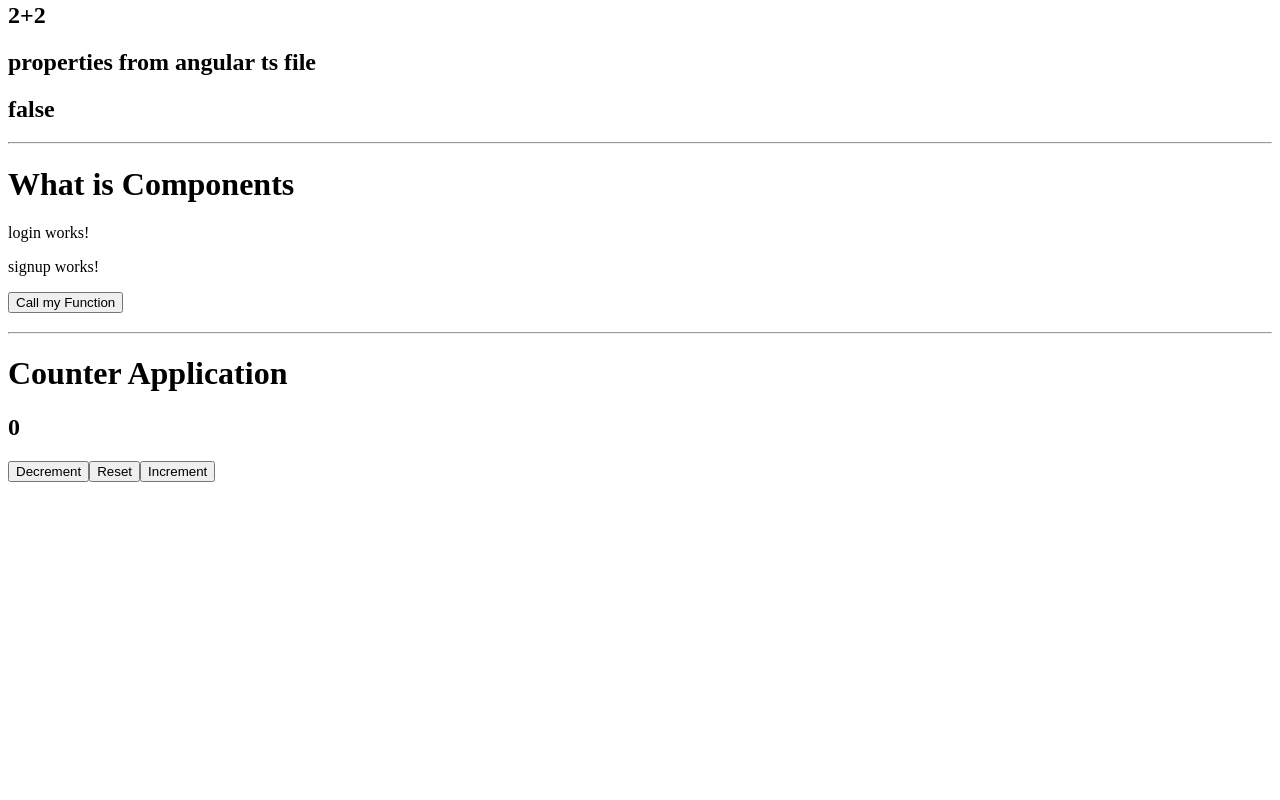
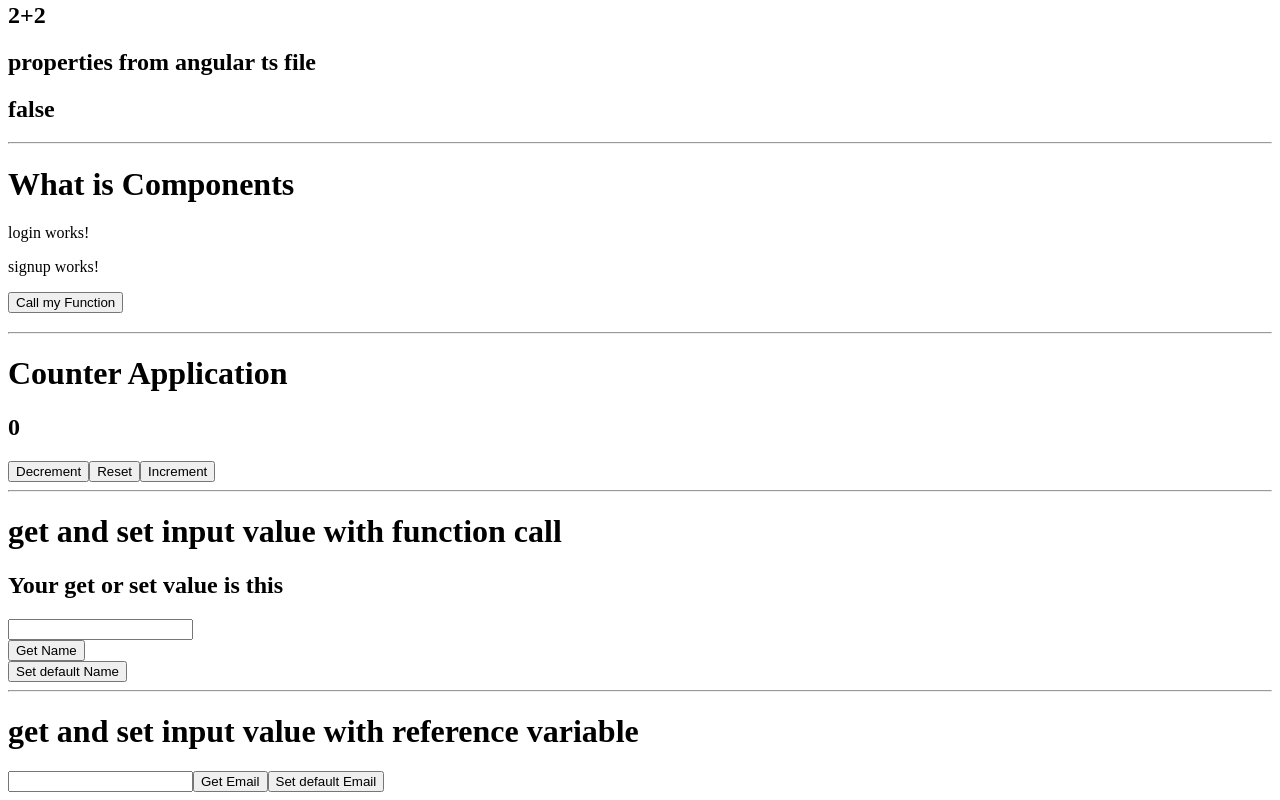
Before and after one commit to Danish895/Angular-Training, an Angular app in the folder angular-beginning/: page / in a window 1280 px wide. Shown: the part 172-972 px from the top of the page. Before the commit the page ends 800 px from the top, so only its background shows below. Built offline with nearby package versions, Linux system fonts and the light colour scheme.

Commit message:
added get and set value from input

```diff
--- a/angular-beginning/src/app/app.component.html
+++ b/angular-beginning/src/app/app.component.html
@@ -31,3 +31,20 @@
     <button (click) = "resetCounter()">Reset</button>
     <button (click) = "incrementCounter()">Increment</button>
 </div>
+
+
+<hr>
+<h1>get and set input value with function call {{myFinalName}}</h1>
+
+<h2>Your get or set value is this</h2>
+<input type = "text" value = "{{myName}}" (input) = "showName($event)">
+<br>
+<button (click) = "getName()" > Get Name</button>
+<br>
+<button (click) = "setName()"> Set default Name</button>
+
+<hr>
+<h1>get and set input value with reference variable {{email}}</h1>
+<input type = "text" value = "{{email}}" #emailField>
+<button (click) ="getEmail(emailField.value)">Get Email</button>
+<button (click) ="setEmail()">Set default Email</button>
--- a/angular-beginning/src/app/app.component.ts
+++ b/angular-beginning/src/app/app.component.ts
@@ -5,7 +5,7 @@ import { SignupComponent } from './signup/signup.component';
 
 @Component({
   selector: 'app-root',
-  imports: [RouterOutlet, LoginComponent, SignupComponent],
+  imports: [ LoginComponent, SignupComponent],
   templateUrl: './app.component.html',
   styleUrl: './app.component.css'
 })
@@ -17,6 +17,9 @@ export class AppComponent {
   namefromappcomponent = 'properties from angular ts file';
   mufunctionvar: string = "";
   counterStarttingValue:number = 0;
+  myName:string= "";
+  myFinalName:string= "";
+  email:string="";
   myFunction(){
     this.mufunctionvar = "my function is called";
   }
@@ -34,5 +37,21 @@ export class AppComponent {
     this.counterStarttingValue++;
   }
 
+  getName(){
+    this.myFinalName = this.myName;
+  }
+  showName(event:Event){
+    this.myName = (event.target as HTMLInputElement).value;
+  }
+  setName(){
+    this.myName = "Afifi";
+  }
+
+  getEmail(val:string){
+    this.email = val;
+  }
+  setEmail(){
+    this.email = "Afifi@gmail.com";
+  }
 
 }
```
